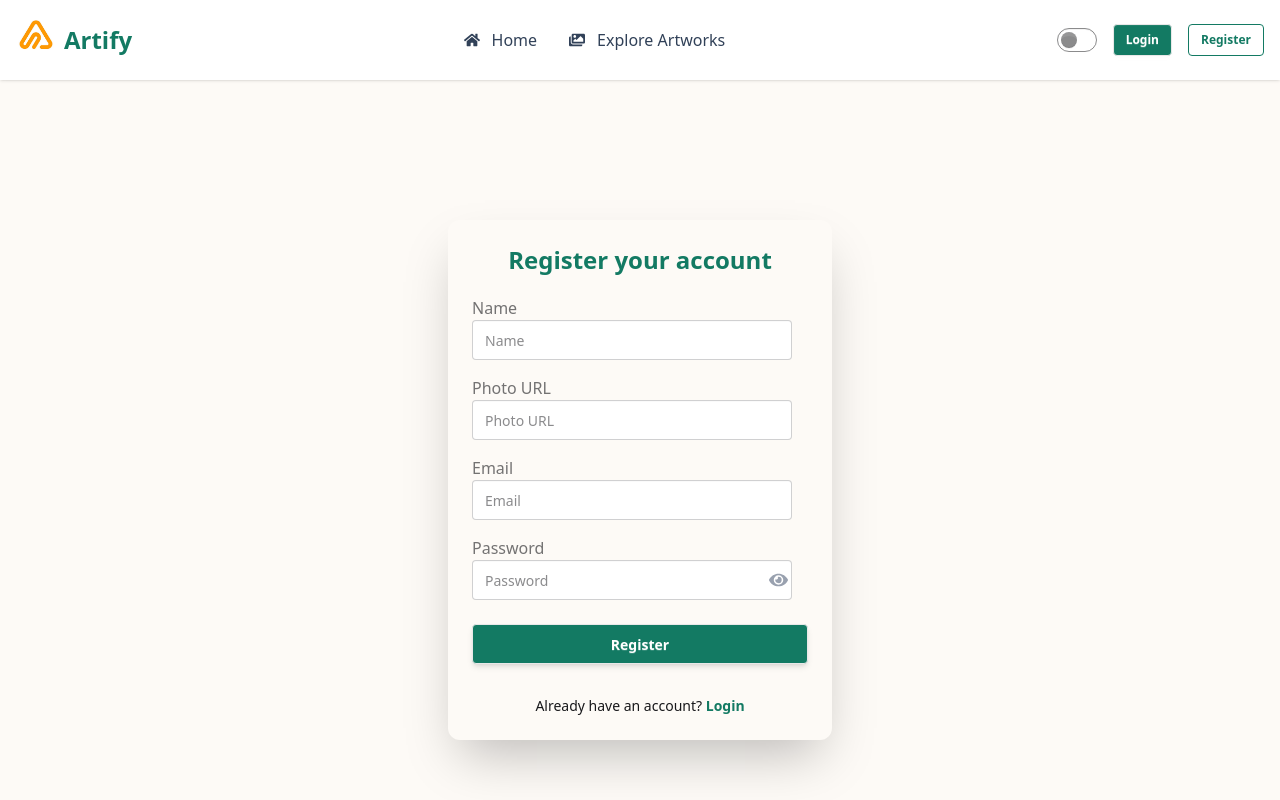
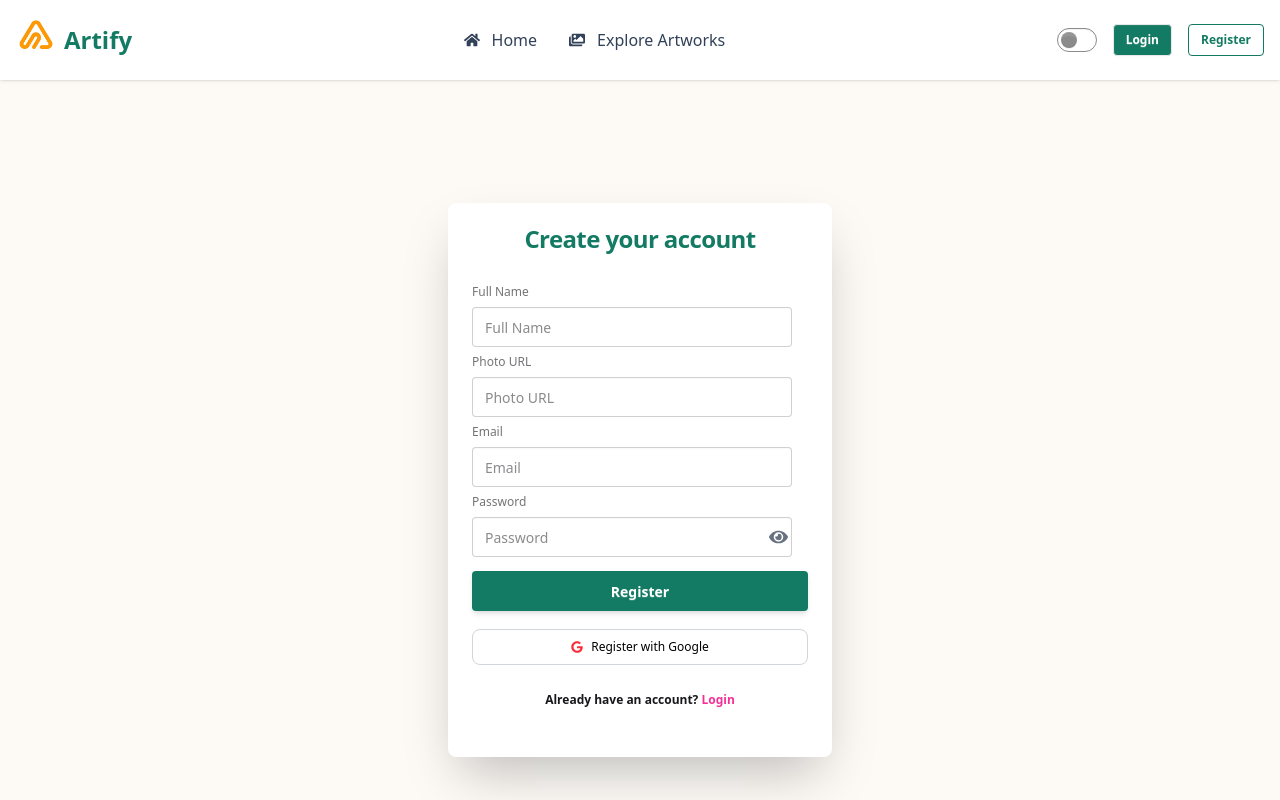
Before and after one commit to nafi0123/Artify_Client, a React (Vite) app: page /register in a window 1280 px wide. Shown: the top 800 px of the page. Built offline with nearby package versions, Linux system fonts and the light colour scheme; no server answers.

Commit message:
some desing changes

```diff
--- a/src/components/Navbar/Navbar.jsx
+++ b/src/components/Navbar/Navbar.jsx
@@ -18,8 +18,7 @@ const Navbar = () => {
   const [theme, setTheme] = useState(localStorage.getItem("theme") || "light");
 
   useEffect(() => {
-    const html = document.querySelector("html");
-    html.setAttribute("data-theme", theme);
+    document.documentElement.setAttribute("data-theme", theme);
     localStorage.setItem("theme", theme);
   }, [theme]);
 
@@ -28,10 +27,10 @@ const Navbar = () => {
   };
 
   const navItemStyle = ({ isActive }) =>
-    `flex items-center gap-3 px-4 py-3 rounded-lg text-base font-medium transition-all duration-300 ${
+    `flex items-center gap-3 px-4 py-3 rounded-lg text-base font-medium transition-all duration-300 dark:border-gray-700 ${
       isActive
-        ? "text-[#137A63] bg-[#E6F4F1] shadow-sm dark:text-[#137A63] dark:bg-[#0f3f35]"
-        : "text-slate-700 hover:text-[#137A63] hover:bg-slate-100 dark:text-white dark:hover:text-[#137A63] dark:hover:bg-slate-800"
+        ? "text-[#137A63] bg-[#E6F4F1] shadow-sm dark:text-[#21c997] dark:bg-[#113832]"
+        : "text-slate-700 hover:text-[#137A63] hover:bg-slate-100 dark:text-gray-200 dark:hover:text-[#21c997] dark:hover:bg-[#1c1c1c]"
     }`;
 
   const links = (
@@ -64,9 +63,9 @@ const Navbar = () => {
 
   return (
     <>
-      {/* 🔹 Top Navbar */}
-      <div className="navbar bg-base-100 shadow-sm sticky top-0 z-50 px-4 flex justify-between items-center">
-        {/* Left: Hamburger + Logo */}
+      {/* Top Navbar */}
+      <div className="navbar bg-white dark:bg-[#0d0d0d] shadow-sm sticky top-0 z-50 px-4 flex justify-between items-center">
+        {/* Left */}
         <div className="flex items-center gap-3">
           <button
             className="btn btn-ghost lg:hidden"
@@ -74,7 +73,7 @@ const Navbar = () => {
           >
             <svg
               xmlns="http://www.w3.org/2000/svg"
-              className="h-6 w-6"
+              className="h-6 w-6 dark:text-gray-200"
               fill="none"
               viewBox="0 0 24 24"
               stroke="currentColor"
@@ -89,46 +88,48 @@ const Navbar = () => {
           </button>
 
           <Link to="/" className="flex items-center gap-2">
-            <img
-              src={Logo}
-              alt="Artify Logo"
-              className="w-10 h-10 rounded-full object-cover"
-            />
-            <span className="text-2xl font-bold text-[#137A63]">Artify</span>
+            <img src={Logo} className="w-10 h-10 rounded-full object-cover" />
+            <span className="text-2xl font-bold text-[#137A63] dark:text-[#21c997]">
+              Artify
+            </span>
           </Link>
         </div>
 
-        {/* Center: Menu links (desktop only) */}
+        {/* Desktop Menu */}
         <div className="hidden lg:flex">
           <ul className="menu menu-horizontal px-4">{links}</ul>
         </div>
 
-        {/* Right side: Theme + Login/Profile */}
+        {/* Right */}
         <div className="flex items-center gap-4">
-          {/* 🌙 Theme Toggle */}
+          {/* Theme */}
           <input
             onChange={(e) => handleTheme(e.target.checked)}
             type="checkbox"
-            defaultChecked={localStorage.getItem("theme") === "dark"}
-            className="toggle"
+            defaultChecked={theme === "dark"}
+            className="toggle dark:border-gray-700"
           />
 
-          {/* 👤 User Icon / Login */}
+          {/* User */}
           {!user ? (
             <>
               <Link
                 to="/login"
-                className="btn btn-sm bg-[#137A63] text-white hidden sm:inline-flex"
+                className="btn btn-sm bg-[#137A63] text-white hidden sm:inline-flex dark:border-gray-700"
               >
                 Login
               </Link>
               <Link
                 to="/register"
-                className="btn btn-sm btn-outline text-[#137A63] hidden sm:inline-flex"
+                className="btn btn-sm btn-outline text-[#137A63] hidden sm:inline-flex dark:border-gray-700"
               >
                 Register
               </Link>
-              <Link to="/login" className="text-[#137A63] text-2xl sm:hidden">
+
+              <Link
+                to="/login"
+                className="text-[#137A63] dark:text-[#21c997] text-2xl sm:hidden dark:border-gray-700"
+              >
                 <FaUserCircle />
               </Link>
             </>
@@ -136,14 +137,20 @@ const Navbar = () => {
             <div className="relative group">
               <img
                 src={user.photoURL}
-                alt={user?.displayName || "User"}
-                className="w-10 h-10 rounded-full cursor-pointer border border-gray-300 object-cover"
+                alt="User"
+                className="w-10 h-10 rounded-full cursor-pointer border border-gray-300 dark:border-gray-600 object-cover"
               />
 
-              <div className="absolute right-0 mt-2 w-44 bg-white shadow-lg rounded-lg p-3 opacity-0 invisible group-hover:visible group-hover:opacity-100 transition-all duration-200">
+              {/* Dropdown */}
+              <div
+                className="absolute right-0 mt-2 w-48 p-3 rounded-lg shadow-lg
+                bg-white dark:bg-[#1c1c1c] dark:text-gray-200
+                opacity-0 invisible group-hover:opacity-100 group-hover:visible transition-all duration-200"
+              >
                 <p className="font-medium text-sm mb-2 truncate">
                   {user.displayName}
                 </p>
+
                 <button
                   onClick={logOut}
                   className="btn btn-sm w-full bg-red-500 text-white"
@@ -156,29 +163,34 @@ const Navbar = () => {
         </div>
       </div>
 
-      {/* 🔹 Sidebar (Mobile) */}
+      {/* Mobile Sidebar */}
       <div
-        className={`fixed top-0 left-0 h-full w-64 bg-base-100 dark:bg-[#0f0f0f] shadow-lg transform ${
-          isOpen ? "translate-x-0" : "-translate-x-full"
-        } transition-transform duration-300 z-50 lg:hidden flex flex-col`}
+        className={`fixed top-0 left-0 h-full w-64
+          bg-white dark:bg-[#121212]
+          border-r border-gray-300 dark:border-gray-700
+          shadow-lg transform ${
+            isOpen ? "translate-x-0" : "-translate-x-full"
+          } transition-transform duration-300 z-50 lg:hidden flex flex-col`}
       >
-        <div className="flex justify-between items-center p-4 border-b">
+        <div className="flex justify-between items-center p-4 border-b dark:border-gray-700">
           <div className="flex items-center gap-2">
-            <img
-              src={Logo}
-              alt="Artify Logo"
-              className="w-10 h-10 rounded-full object-cover"
-            />
-            <span className="text-xl font-bold text-[#137A63]">Artify</span>
+            <img src={Logo} className="w-10 h-10 rounded-full" />
+            <span className="text-xl font-bold text-[#137A63] dark:text-[#21c997]">
+              Artify
+            </span>
           </div>
-          <button onClick={() => setIsOpen(false)} className="text-gray-600">
+
+          <button
+            onClick={() => setIsOpen(false)}
+            className="text-gray-700 dark:text-gray-300"
+          >
             <FaTimes size={22} />
           </button>
         </div>
 
         <div className="flex-1 overflow-y-auto p-4">{links}</div>
 
-        <div className="p-4 border-t flex flex-col items-center gap-3">
+        <div className="p-4 border-t dark:border-gray-700 flex flex-col items-center gap-3">
           {!user ? (
             <>
               <Link
@@ -188,6 +200,7 @@ const Navbar = () => {
               >
                 Login
               </Link>
+
               <Link
                 to="/register"
                 onClick={() => setIsOpen(false)}
@@ -213,7 +226,7 @@ const Navbar = () => {
       {/* Overlay */}
       {isOpen && (
         <div
-          className="fixed inset-0 bg-black bg-opacity-30 z-40 lg:hidden"
+          className="fixed inset-0 bg-black/40 dark:bg-black/70 z-40 lg:hidden"
           onClick={() => setIsOpen(false)}
         ></div>
       )}
--- a/src/components/SingleCard/SingleCard.jsx
+++ b/src/components/SingleCard/SingleCard.jsx
@@ -4,7 +4,10 @@ import { Link } from "react-router";
 const SingleCard = ({ art, aos }) => {
   return (
     <div
-      className="bg-white dark:bg-black rounded-2xl shadow-lg overflow-hidden border border-gray-100 hover:shadow-2xl transition duration-300 w-full sm:w-[300px] md:w-[320px] lg:w-[350px] mx-auto"
+      className="bg-base-100  rounded-2xl shadow-md dark:shadow-none overflow-hidden
+      border border-gray-200 dark:border-gray-700
+      hover:shadow-xl transition duration-300
+      w-full sm:w-[300px] md:w-[320px] lg:w-[350px] mx-auto"
       data-aos={aos}
     >
       {/* Artwork Image */}
@@ -22,18 +25,18 @@ const SingleCard = ({ art, aos }) => {
       {/* Artwork Content */}
       <div className="p-5 space-y-3">
         {/* Title */}
-        <h2 className="text-lg sm:text-xl font-bold text-gray-900">
+        <h2 className="text-lg sm:text-xl font-bold text-gray-900 dark:text-gray-100">
           {art.title}
         </h2>
 
         {/* Artist Info */}
-        <div className="text-gray-700 text-sm">
+        <div className="text-gray-700 dark:text-gray-300 text-sm">
           <p className="font-medium">{art.userName}</p>
-          <p className="text-gray-500 text-xs mt-1">{art.medium}</p>
+          <p className="text-gray-500 dark:text-gray-400 text-xs mt-1">{art.medium}</p>
         </div>
 
         {/* Price */}
-        <div className="text-gray-800 font-semibold mt-1">
+        <div className="text-gray-800 dark:text-gray-200 font-semibold mt-1">
           Price: ${art.price}
         </div>
 
--- a/src/pages/ForgotPass/ForgotPass.jsx
+++ b/src/pages/ForgotPass/ForgotPass.jsx
@@ -41,7 +41,7 @@ const ForgotPass = () => {
 
   return (
     <div className="flex justify-center items-center min-h-screen">
-      <div className="w-full max-w-md bg-white shadow-lg rounded-2xl p-8">
+      <div className="w-full max-w-md bg-base-100 shadow-lg rounded-2xl p-8">
         <h2 className="text-2xl font-semibold text-center mb-6 text-gray-700">
           Reset Your Password
         </h2>
--- a/src/pages/Home/Home.jsx
+++ b/src/pages/Home/Home.jsx
@@ -61,7 +61,8 @@ const Home = () => {
         {/* Art Cards Grid */}
         <Fade cascade damping={0.2} triggerOnce>
           {/* grid grid-cols-1 sm:grid-cols-2 md:grid-cols-3 gap-6 px-4 */}
-          <div className="grid grid-cols-1 sm:grid-cols-2 md:grid-cols-3 gap-6 px-4">
+          {/* grid grid-cols-1 sm:grid-cols-2 lg:grid-cols-3 xl:grid-cols-4 gap-6 w-11/12 mx-auto */}
+          <div className="grid grid-cols-1 sm:grid-cols-2 md:grid-cols-3 lg:grid-cols-3  gap-6 px-4">
             {data?.map((art) => (
               <SingleCard art={art} aos="fade-up"key={art._id}  />
             ))}
--- a/src/pages/Register/Register.jsx
+++ b/src/pages/Register/Register.jsx
@@ -1,36 +1,25 @@
 import React, { useState } from "react";
+import { FaGoogle, FaEye, FaEyeSlash } from "react-icons/fa";
+import useAuth from "../../hooks/useAuth";
 import { Link, useNavigate } from "react-router";
-import useAuth from "../../hooks/useAuth";
-import { FaEye, FaEyeSlash } from "react-icons/fa";
 import toast from "react-hot-toast";
 
 const Register = () => {
-  const { createUser, setUser, updateUser } = useAuth();
+  const { createUser, googleSignIn, updateUserProfile } = useAuth();
+  const navigate = useNavigate();
+
+  const [error, setError] = useState("");
   const [showPassword, setShowPassword] = useState(false);
-  const navigate = useNavigate();
 
   const handleRegister = (e) => {
     e.preventDefault();
+    setError("");
 
     const form = e.target;
-    const name = form.name.value.trim();
-    const photo = form.photo.value.trim();
-    const email = form.email.value.trim();
+    const name = form.name.value;
+    const email = form.email.value;
     const password = form.password.value;
-
-
-    if (!name) {
-      toast.error("Name is required");
-      return;
-    }
-    if (!photo) {
-      toast.error("Photo URL is required");
-      return;
-    }
-    if (!email.includes("@")) {
-      toast.error("Invalid email address");
-      return;
-    }
+    const photo = form.photo.value;
     // const passwordPattern = /^(?=.*[A-Z])(?=.*[a-z]).{6,}$/;
     // if (!passwordPattern.test(password)) {
     //   toast.error(
@@ -40,104 +29,122 @@ const Register = () => {
     // }
 
     createUser(email, password)
-      .then((result) => {
-        const user = result.user;
-        updateUser({ displayName: name, photoURL: photo })
       .then(() => {
-            setUser({ ...user, displayName: name, photoURL: photo });
-            toast.success("Registration successful!");
+        return updateUserProfile(name, photo);
+      })
+      .then(() => {
+        toast.success("Account created successfully!");
         navigate("/");
       })
       .catch((err) => {
-            setUser(user);
-            toast.error("Profile update failed");
-            console.error(err);
+        setError(err.code || err.message || "Registration failed");
+        toast.error(err.code || err.message || "Registration failed");
       });
+  };
+
+  const handleGoogleSignIn = () => {
+    setError("");
+    if (!googleSignIn) return;
+
+    googleSignIn()
+      .then(() => {
+        toast.success("Google Sign-In successful!");
+        navigate("/");
       })
       .catch((err) => {
-        toast.error(err.message || "Registration failed");
-        console.error(err);
+        setError(err.code || err.message || "Google Sign-In failed");
+        toast.error(err.code || err.message || "Google Sign-In failed");
       });
   };
 
   return (
-    <div className="flex justify-center items-center min-h-screen">
-      <div className="card  w-full max-w-sm shadow-2xl rounded-xl p-6">
-        <h2 className="text-2xl font-semibold text-center text-[#137A63] mb-5">
-          Register your account
+    <div className="flex justify-center min-h-screen items-center">
+      <div className="card bg-base-100 w-full max-w-sm shrink-0 shadow-2xl py-5">
+        <h2 className="font-semibold text-2xl text-center text-[#137A63] tracking-tight">
+          Create your account
         </h2>
 
-        <form className="space-y-4" onSubmit={handleRegister}>
-          {/* Name */}
-          <div className="flex flex-col">
-            <label className="label">Name</label>
+        <form className="card-body" onSubmit={handleRegister}>
+          <fieldset className="fieldset">
+            {/* Full Name */}
+            <label className="label">Full Name</label>
             <input
               name="name"
               type="text"
-              className="input input-bordered"
-              placeholder="Name"
+              className="input"
+              placeholder="Full Name"
               required
             />
-          </div>
 
             {/* Photo URL */}
-          <div className="flex flex-col">
             <label className="label">Photo URL</label>
             <input
               name="photo"
               type="text"
-              className="input input-bordered"
+              className="input"
               placeholder="Photo URL"
               required
             />
-          </div>
 
             {/* Email */}
-          <div className="flex flex-col">
             <label className="label">Email</label>
             <input
               name="email"
               type="email"
-              className="input input-bordered"
+              className="input"
               placeholder="Email"
               required
             />
-          </div>
 
             {/* Password */}
-          <div className="flex flex-col relative">
             <label className="label">Password</label>
+            <div className="relative">
               <input
                 name="password"
                 type={showPassword ? "text" : "password"}
-              className="input input-bordered pr-10"
+                className="input pr-10"
                 placeholder="Password"
                 required
               />
               <button
                 type="button"
-              className="absolute right-5 top-11 transform -translate-y-1/2 text-gray-400 hover:text-gray-600"
-              onClick={() => setShowPassword((prev) => !prev)}
+                className="absolute right-5 top-5 -translate-y-1/2 text-gray-500"
+                onClick={() => setShowPassword(!showPassword)}
               >
                 {showPassword ? <FaEyeSlash size={19} /> : <FaEye size={19} />}
               </button>
             </div>
 
-          {/* Submit Button */}
+            {/* Error */}
+            {error && <p className="text-red-400 text-xs mb-2">{error}</p>}
+
+            {/* Register Button */}
             <button
               type="submit"
-            className="btn bg-[#137A63] hover:bg-[#0f5e4c] text-white w-full mt-2 shadow-md transition-all duration-300"
+              className="btn bg-[#137A63] hover:bg-[#0f5e4c] text-white mt-2 border-none shadow-md hover:shadow-lg transition-all duration-300 w-full"
             >
               Register
             </button>
 
+            {/* Google Sign-In */}
+            <button
+              type="button"
+              onClick={handleGoogleSignIn}
+              className="flex items-center justify-center w-full gap-2 px-4 py-2 rounded-lg border transition-all duration-300 font-medium
+             bg-white text-black border-gray-300 hover:bg-gray-100 hover:text-black
+             dark:bg-gray-800 dark:text-white dark:border-gray-600 dark:hover:bg-gray-700 dark:hover:text-white mt-3"
+            >
+              <FaGoogle className="text-red-500" /> Register with Google
+            </button>
+
             {/* Login Link */}
-          <p className="text-center text-sm mt-4">
+            <p className="font-semibold text-center pt-5">
               Already have an account?{" "}
-            <Link className="text-[#137A63] font-semibold" to="/login">
+              <Link className="text-secondary" to="/login">
                 Login
               </Link>
             </p>
+          </fieldset>
         </form>
       </div>
     </div>
--- a/src/pages/Viewdetails/Viewdetails.jsx
+++ b/src/pages/Viewdetails/Viewdetails.jsx
@@ -24,7 +24,6 @@ const Viewdetails = () => {
     };
     checkFavorite();
   }, [art._id, axiosPublic]);
-
 
   const handleLike = async () => {
     try {
@@ -56,7 +55,7 @@ const Viewdetails = () => {
   };
 
   return (
-    <div className="max-w-4xl mx-auto rounded-2xl shadow-lg overflow-hidden border border-gray-100 p-6 mt-6">
+    <div className="card bg-base-100 dark:bg-gray-900 rounded-2xl shadow-2xl border border-gray-200 dark:border-gray-700 overflow-hidden p-6 mt-6 max-w-4xl mx-auto">
       {/* Artwork Image */}
       <div className="w-full h-80 sm:h-96 lg:h-[500px] overflow-hidden rounded-xl">
         <img
```
Also changed, not shown: src/main.jsx (+12 -15 lines). Lines whose indentation alone changed are shown as unchanged.
